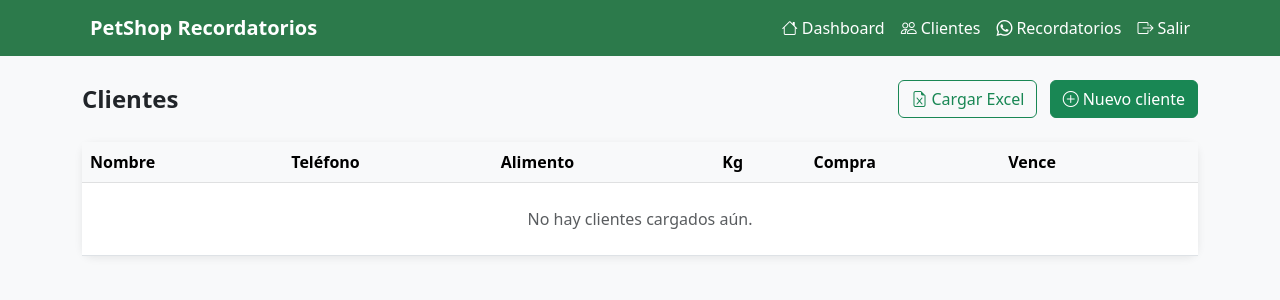
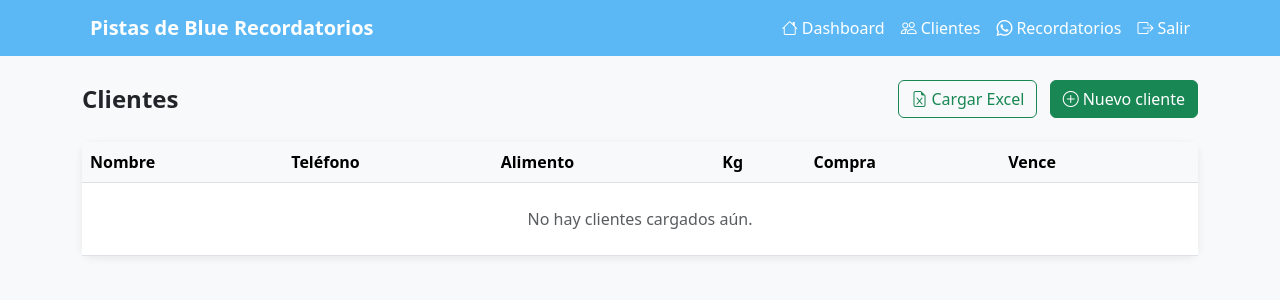
Before and after one commit to valen2708/Sistema-de-recordatorios, a Flask app: page /clientes in a window 1280 px wide. Shown: the top 300 px of the page. Run offline with Flask 3, Linux system fonts and the light colour scheme; the visitor is signed in with stand-in values (Sample User, id 1); data that the repository does not hold is empty.

Commit message:
Rebrand to Pistas de Blue, update navbar color to light blue
https://claude.ai/code/session_01KpvJyrDKCyxXQRqBP3wqTE

```diff
--- a/templates/base.html
+++ b/templates/base.html
@@ -8,7 +8,7 @@
     <link href="https://cdn.jsdelivr.net/npm/bootstrap-icons@1.11.0/font/bootstrap-icons.css" rel="stylesheet">
     <style>
         body { background-color: #f8f9fa; }
-        .navbar { background-color: #2c7a4b !important; }
+        .navbar { background-color: #5bb8f5 !important; }
         .navbar-brand, .nav-link { color: white !important; }
         .nav-link:hover { color: #c8f7dc !important; }
         .card { border: none; box-shadow: 0 2px 8px rgba(0,0,0,0.08); border-radius: 12px; }
@@ -19,7 +19,7 @@
 <body>
 <nav class="navbar navbar-expand-lg mb-4">
     <div class="container">
-        <a class="navbar-brand fw-bold" href="/"><i class="bi bi-paw-print-fill me-2"></i>PetShop Recordatorios</a>
+        <a class="navbar-brand fw-bold" href="/"><i class="bi bi-paw-print-fill me-2"></i>Pistas de Blue Recordatorios</a>
         <div class="navbar-nav ms-auto">
             <a class="nav-link" href="/"><i class="bi bi-house me-1"></i>Dashboard</a>
             <a class="nav-link" href="/clientes"><i class="bi bi-people me-1"></i>Clientes</a>
--- a/templates/login.html
+++ b/templates/login.html
@@ -15,7 +15,7 @@
 <div class="card p-4">
     <div class="text-center mb-4">
         <div class="logo">🐾</div>
-        <h5 class="fw-bold mt-2">PetShop Recordatorios</h5>
+        <h5 class="fw-bold mt-2">Pistas de Blue Recordatorios</h5>
     </div>
     {% with messages = get_flashed_messages(with_categories=true) %}
         {% for category, message in messages %}
```
